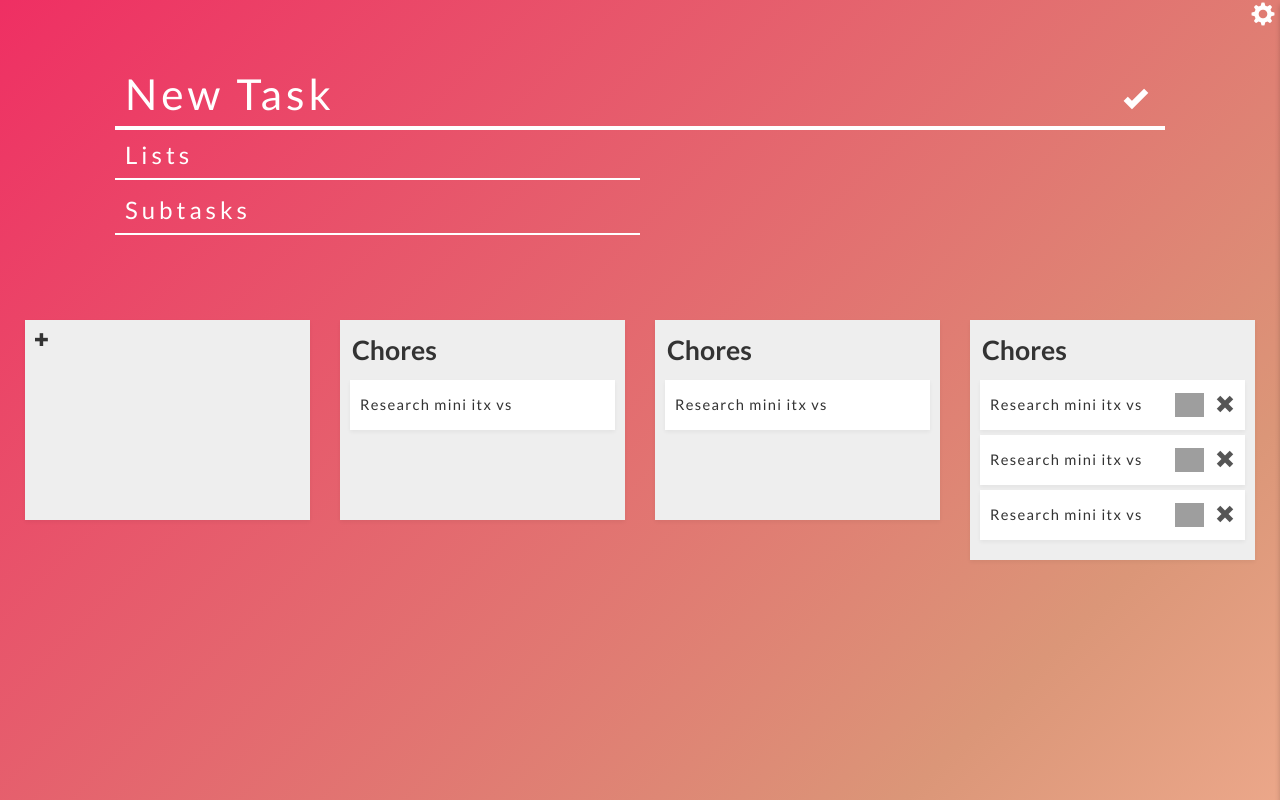
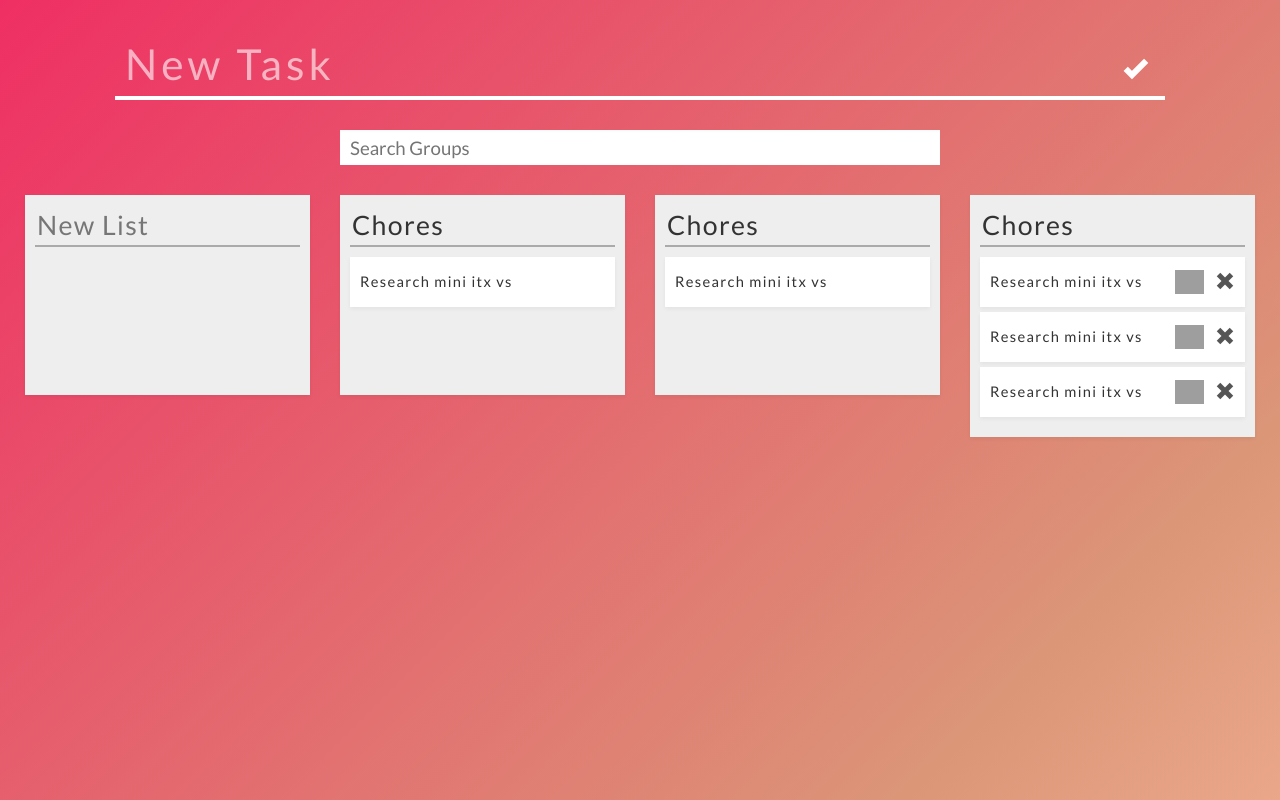
Before and after one commit to escribano/list-app, a plain HTML site: page templates/list-view-v2.html in a window 1280 px wide. Drawn offline with Linux system fonts and the light colour scheme; grey boxes are pictures that could not be loaded.

Commit message:
V3 complete. Prepping for javascript as well as basic aesthetic changes

```diff
--- a/static/css/style-test.css
+++ b/static/css/style-test.css
@@ -315,11 +315,27 @@ form .text input{
 /*-------- list items -----*/
 
 
+.cards{
+	width: 100%;
+	clear: both;
+}
+
+.add-new .title-edit input{
+}
+
+.add-new .title-edit input::-webkit-input-placeholder{
+	opacity: 0.5;
+	color: black;
+	font-weight: 500;
+
+}
 
 .preview{
 	height: 200px;
 	overflow: hidden;
 }
+
+
 
 .list{
 	background: #eee;
@@ -328,6 +344,15 @@ form .text input{
 	margin: 20px 0px 0 0px;
 
 }
+
+.list .title-edit input{
+	letter-spacing: 1pt;
+	font-weight: 500;
+	border-bottom: solid 2px #aaa;
+	width: 100%;
+	border-radius: 0;
+}
+
 
 .list ul{
 	padding: 0;
@@ -423,8 +448,14 @@ color: #f21800;
 	list-style: none;
 	position: relative !important;
 	margin:20px 0;
-	padding:40px 0 40px 0 !important;
+	padding:10px 0!important;
+	overflow: hidden;
+	height: 80px;
+	-webkit-transition:height.5s;
+}
 
+.new_list_item:hover{
+	height: 200px;
 }
 
 .new_list_item .new_task input{
@@ -444,6 +475,7 @@ color: #f21800;
 
 .new_list_item .new_task input::-webkit-input-placeholder{
 	color: white;
+	opacity: 0.6;
 }
 
 .new_list_item .list_task input{
@@ -463,6 +495,7 @@ color: #f21800;
 
 .new_list_item .list_task input::-webkit-input-placeholder{
 	color: white;
+	opacity: 0.6;
 }
 
 .new_list_item .sub_task input{
@@ -481,6 +514,7 @@ color: #f21800;
 
 .new_list_item .sub_task input::-webkit-input-placeholder{
 	color: white;
+	opacity: 0.6;
 }
 
 .add_butt button{
@@ -726,12 +760,12 @@ nav li a{
 	width: 100%;
 	margin: 10px 0;
 	border: solid 0 #fff;
-	border-radius: 4px;
+	border-radius: 0px;
 	box-shadow: 0 2px 2px rgba(0,0,0,.02) inset;
 	height: 35px;
 	padding-left: 10px;
 	font-family: 'Lato';
-	font-size:10pt;
+	font-size:14pt;
 }
 
 .new_group input{
--- a/templates/list-view-v2.html
+++ b/templates/list-view-v2.html
@@ -10,7 +10,7 @@
   <body>
 
 
-    <a href="#open-sidebar" class="sidebar_butt_open">
+   <!--  <a href="#open-sidebar" class="sidebar_butt_open">
       <i class="glyphicon glyphicon-cog"></i>
     </a>
     <div id="open-sidebar" class="sidebar">
@@ -18,9 +18,7 @@
         <i class="glyphicon glyphicon-remove"></i>
       </a>
       <div>
-  	<form class="search">
-  	  <input type="search" placeholder="Search Groups">
-  	</form>
+
   	<h4>My Groups</h4>
   	<ul>
   	  <form>
@@ -49,7 +47,7 @@
   	</ul>
 
   	</div>
-      </div>
+      </div> -->
       <div class="grad_cont"></div>
       <div class="content open-sidebar">
   	<div class="col-sm-offset-1 col-sm-10
@@ -60,21 +58,23 @@
 	      <button type="submit">
 		<i class="glyphicon glyphicon-ok icon-white"></i>
 	      </button>
-	    <div class="list_task"><input type="text" name="list_spec" placeholder="Lists"></div>
+	    <div class="list_task"><input type="text" name="list_spec" placeholder="List"></div>
 	    <div class="sub_task"><input type="text" name="sub_task" placeholder="Subtasks"></div>
 	    </div>
 	  </form>
-
-
-
-        </div>
-
-
-
+      </div>
+<div class="col-sm-6 col-sm-offset-3">
+	<form class="search">
+  	  <input type="search" placeholder="Search Groups">
+  	</form>
+</div>
+<div class="cards">
         <div class="col-lg-3 col-md-4
   	            col-sm-6 ">
   	  <div class="list preview add-new">
-	    <i class="glyphicon glyphicon-plus"></i>
+	    <form class="title-edit">
+	      <input type="text" placeholder="New List">
+	    </form>
           </div>
         </div>
 
@@ -90,6 +90,8 @@
 		<h3>Research mini itx vs micro atx</h3>
 
 	      </li>
+
+
 
 	    </ul>
 	  </div>
@@ -115,7 +117,7 @@
 
         <div class="col-lg-3 col-md-4
   	            col-sm-6 ">
-  	  <div class="list">
+  	  <div class="list add-new">
             <form class="title-edit">
 	      <input type="text" value="Chores">
 	    </form>
@@ -152,14 +154,10 @@
 		  <div class="del_butt_grey"><button type="submit"><i class="glyphicon glyphicon-remove"></i></button></div>
 		</form>
 	      </li>
-
-
-
-
-
 	    </ul>
 	  </div>
         </div>
+    </div>
       </div>
   </body>
 </html>
```
